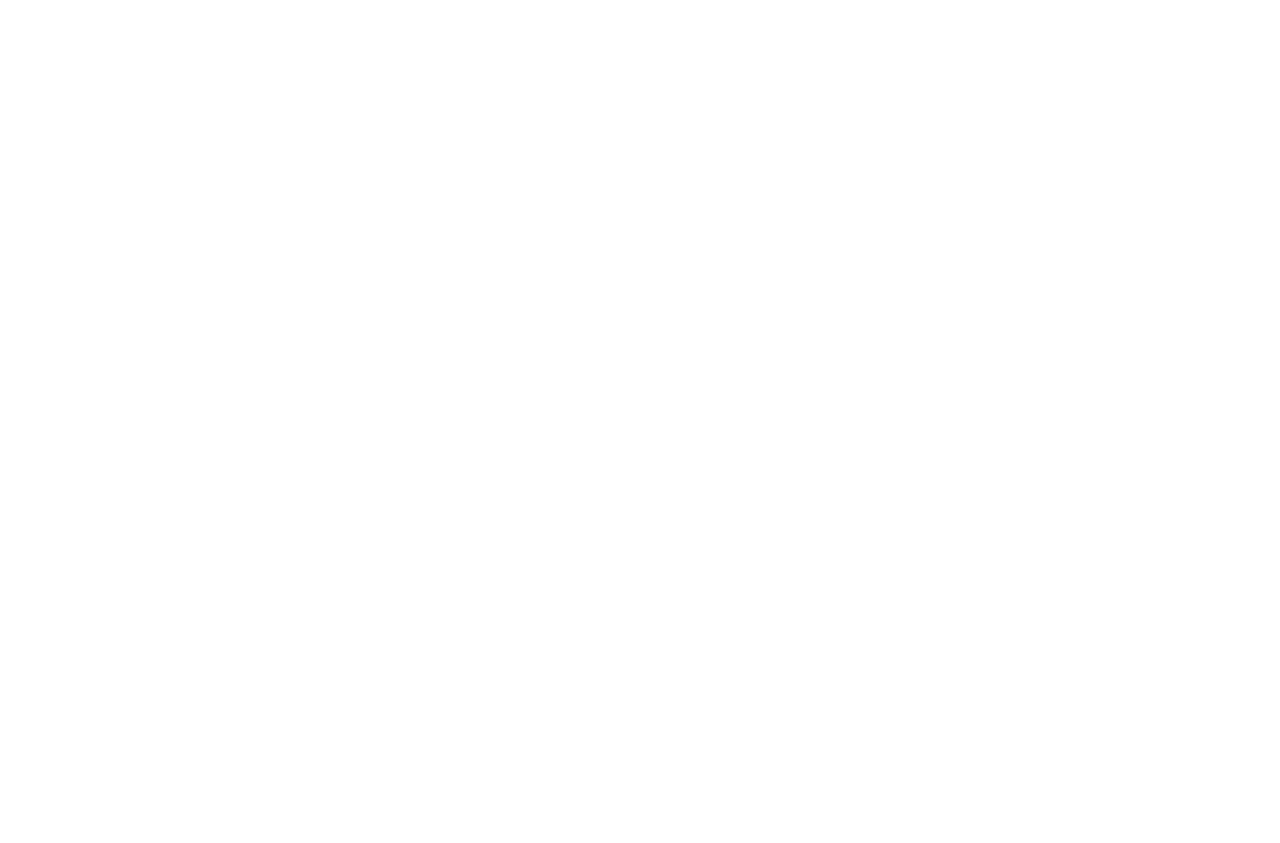
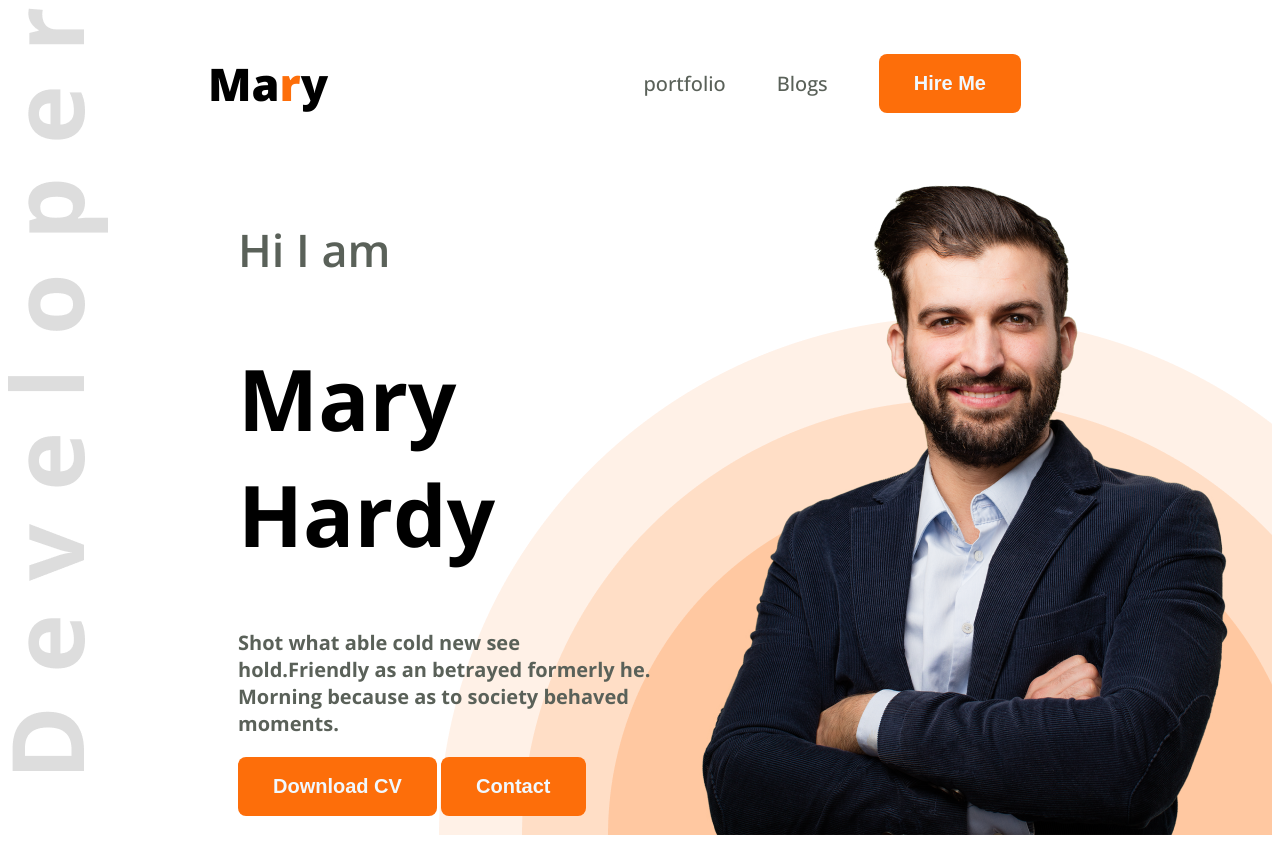
Before and after one commit to rudraneelsarkar/portfolio-website, a plain HTML site: page index.html in a window 1280 px wide. Before the commit the page ends 800 px from the top, so only its background shows below. Drawn offline with nearby package versions, Linux system fonts and the light colour scheme.

Commit message:
code added upto backgroud image

```diff
--- /dev/null
+++ b/Styles/portfolio.css
@@ -0,0 +1,85 @@
+/* open sans font */
+
+.open-sans-normal {
+  font-family: "Open Sans", sans-serif;
+  font-optical-sizing: auto;
+  font-style: normal;
+  font-variation-settings:
+    "wdth" 100;}
+
+/* shared styles */
+.text-primary{
+  color: #FD6E0A;
+}
+.dark-2{
+  color: hwb(111 35% 62%);
+}
+.btn-primary{
+   background-color: #FD6E0A;
+   color: aliceblue;
+   font-weight: 700;
+   border: none;
+   font-size: 20px;
+   padding: 18px 35px;
+   border-radius: 8px;
+  }
+   /* Header */
+   .header{
+    background-image: url("../images/developer.png"),url("../images/header_bg.png");
+    background-repeat: no-repeat;
+    background-position:top left, bottom right;
+   }
+
+/* nav styles */
+nav{
+   display: flex;
+   align-items: center;
+   justify-content: space-between;
+   margin: 0px 200px;
+}
+.nav-title{
+   font-weight: 800;
+   font-size: 45px;
+
+}
+nav ul{
+  display: flex;
+  align-items: center;
+}
+nav ul li{
+    list-style: none;
+    margin-right: 51px;
+    }
+
+nav li a{
+   text-decoration: none;
+   font-size: 20px;
+   font-weight: 500;
+  }
+  /* banner-styles */
+  .banner{
+    display: flex;
+    justify-content: space-between;
+    margin: 0 35px 0 230px;
+    }
+    .banner-content{
+      max-width: 585px;
+      max-height: 344;
+    }
+  .banner-grettings{
+    font-size: 45px;
+   font-weight: 600;
+  }
+  .banner-title{
+    font-size: 85px;
+    font-weight: bold;
+  }
+  .banner-description{
+    font-size: 20px;
+    font-weight: 700;
+  }
+  .banner-profile-pic{
+    height: 676;
+    width: 600;
+
+  }
--- a/index.html
+++ b/index.html
@@ -1,11 +1,50 @@
 <!DOCTYPE html>
 <html lang="en">
+
 <head>
   <meta charset="UTF-8">
   <meta name="viewport" content="width=device-width, initial-scale=1.0">
-  <title>Document</title>
+  <title>My portfolio.com</title>
+
+  <link rel="preconnect" href="https://fonts.googleapis.com">
+  <link rel="preconnect" href="https://fonts.gstatic.com" crossorigin>
+  <link href="https://fonts.googleapis.com/css2?family=Open+Sans:ital,wght@0,300..800;1,300..800&display=swap"
+    rel="stylesheet">
+
+  <link rel="stylesheet" href="Styles/portfolio.css">
 </head>
-<body>
+
+<body class="open-sans-normal">
+  <header class="header">
+    <nav>
+      <h3 class="nav-title">Ma<span class="text-primary">r</span>y</h3>
+      <ul>
+        <li><a class="dark-2" href="">portfolio</a></li>
+        <li><a class="dark-2" href="">Blogs</a></li>
+        <li><a href=""><button class="btn-primary">Hire Me</button></a></li>
+      </ul>
+    </nav>
+    <div class="banner">
+      <div class="banner-content">
+        <h4 class="banner-grettings dark-2">Hi I am</h4>
+        <h1 class="banner-title">Mary Hardy</h1>
+        <p class="banner-description dark-2">Shot what able cold new see hold.Friendly as an betrayed formerly he. Morning
+          because as to society behaved moments.</p>
+        <button class="btn-primary">Download CV</button>
+        <button class="btn-primary">Contact</button>
+      </div>
+      <img class="banner-profile-pic" src="images/hardy.png" alt="">
+    </div>
+
+  </header>
+  <main>
+
+  </main>
+
+  <footer>
+
+  </footer>
 
 </body>
+
 </html>
```
Also changed, not shown: images/developer.png (added), images/hardy.png (added), images/header_bg.png (added), images/icons/facebook.png (added), images/icons/insta.png (added), images/icons/js.png (added), images/icons/mongo.png (added), images/icons/nodejs.png (added), images/icons/react.png (added), images/icons/twitter.png (added).
